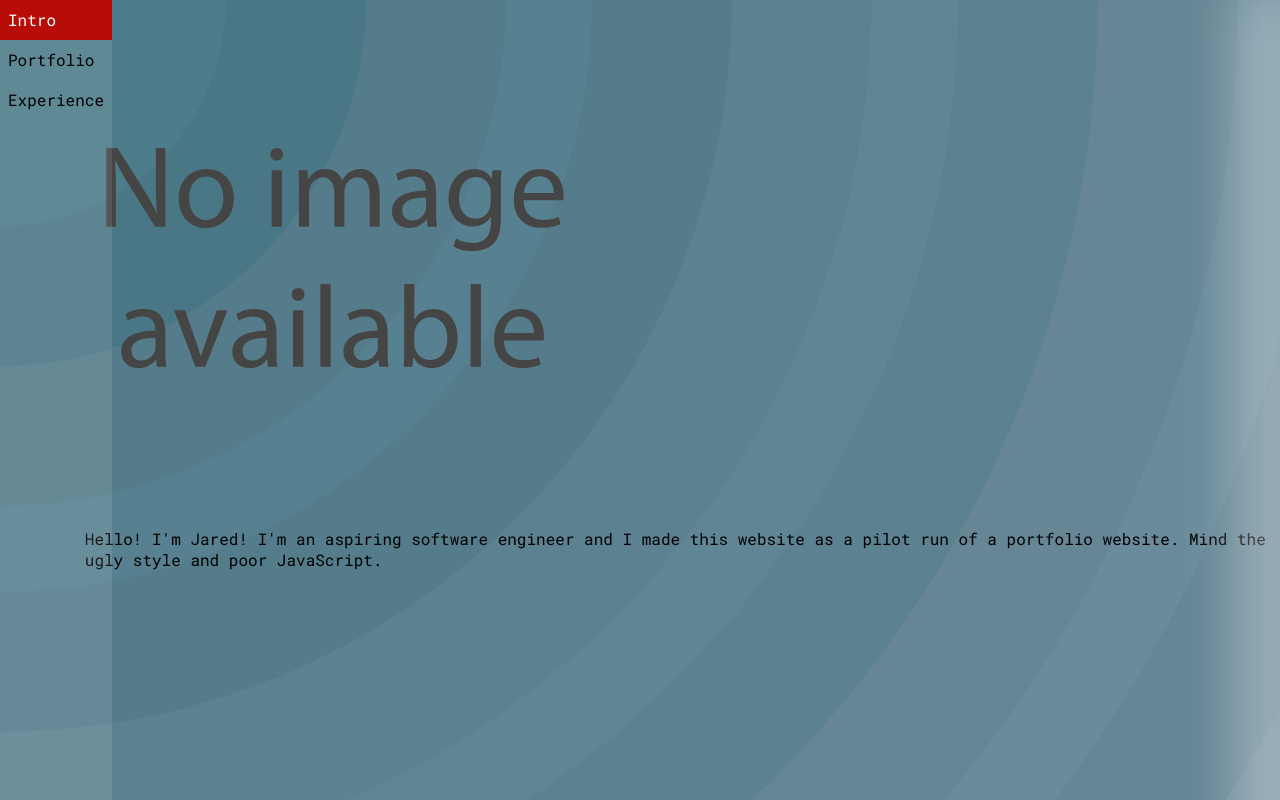
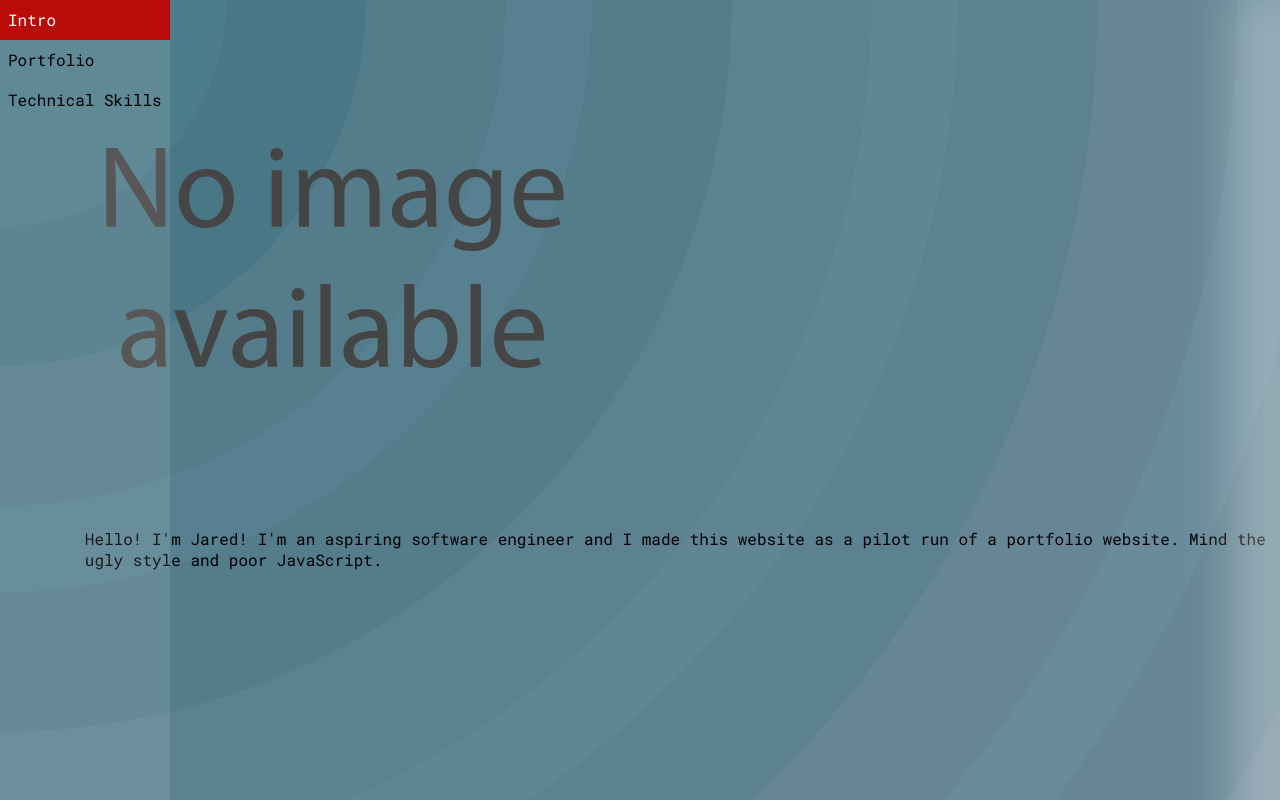
Before and after one commit to JaredStaiert/portfolio, a plain HTML site: page index.html in a window 1280 px wide. Shown: the top 800 px of the page. Drawn offline with Linux system fonts and the light colour scheme.

Commit message:
update index.html, readme

```diff
--- a/index.html
+++ b/index.html
@@ -12,7 +12,7 @@
                 <ul>
                     <li><a href="#intro" >Intro</a></li>
                     <li><a href="#portfolio">Portfolio</a></li>
-                    <li><a href="#experience">Experience</a></li>
+                    <li><a href="#experience">Technical Skills</a></li>
                 </ul>
             </nav>
         </header>
```
Also changed, not shown: 1 other file.
